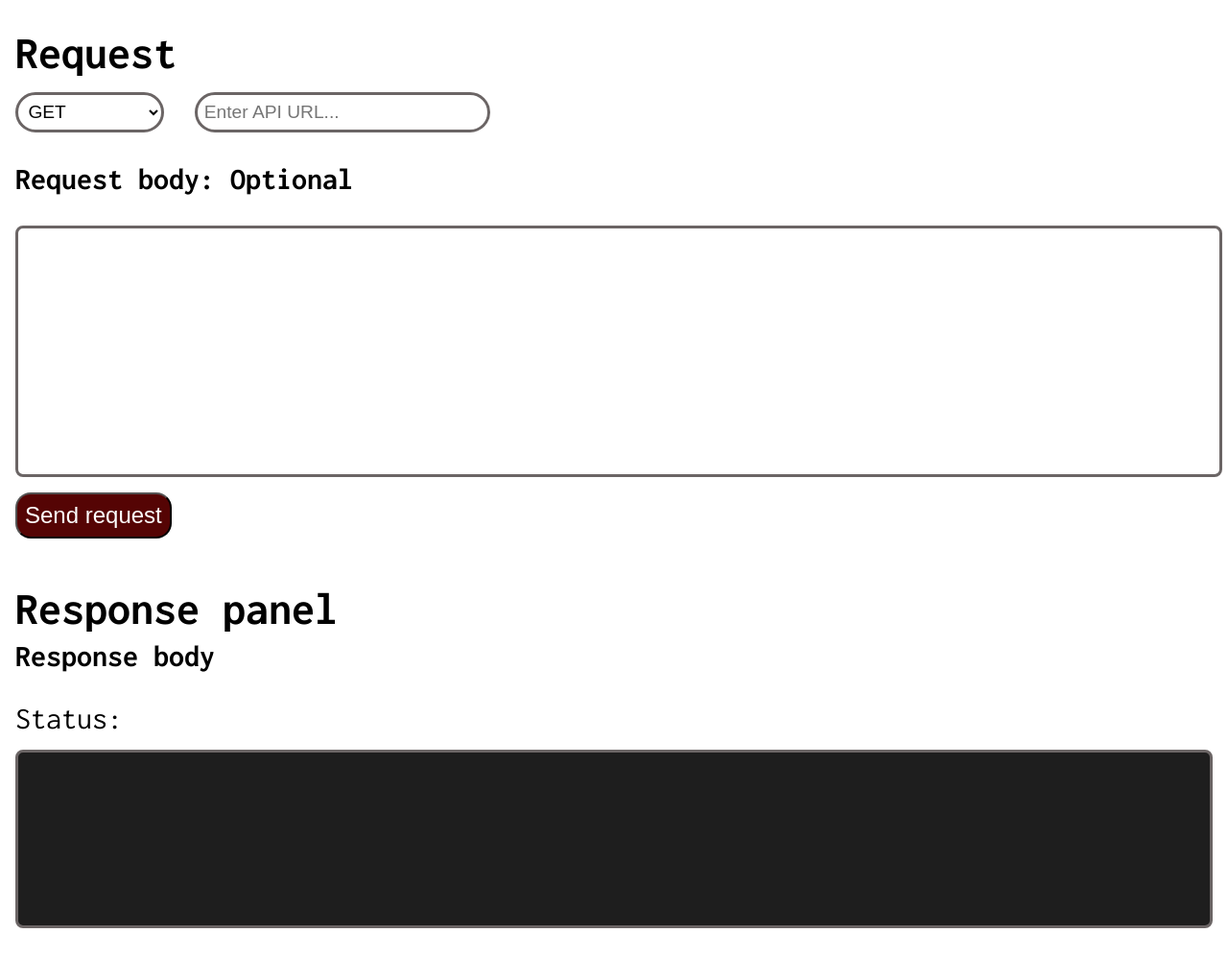
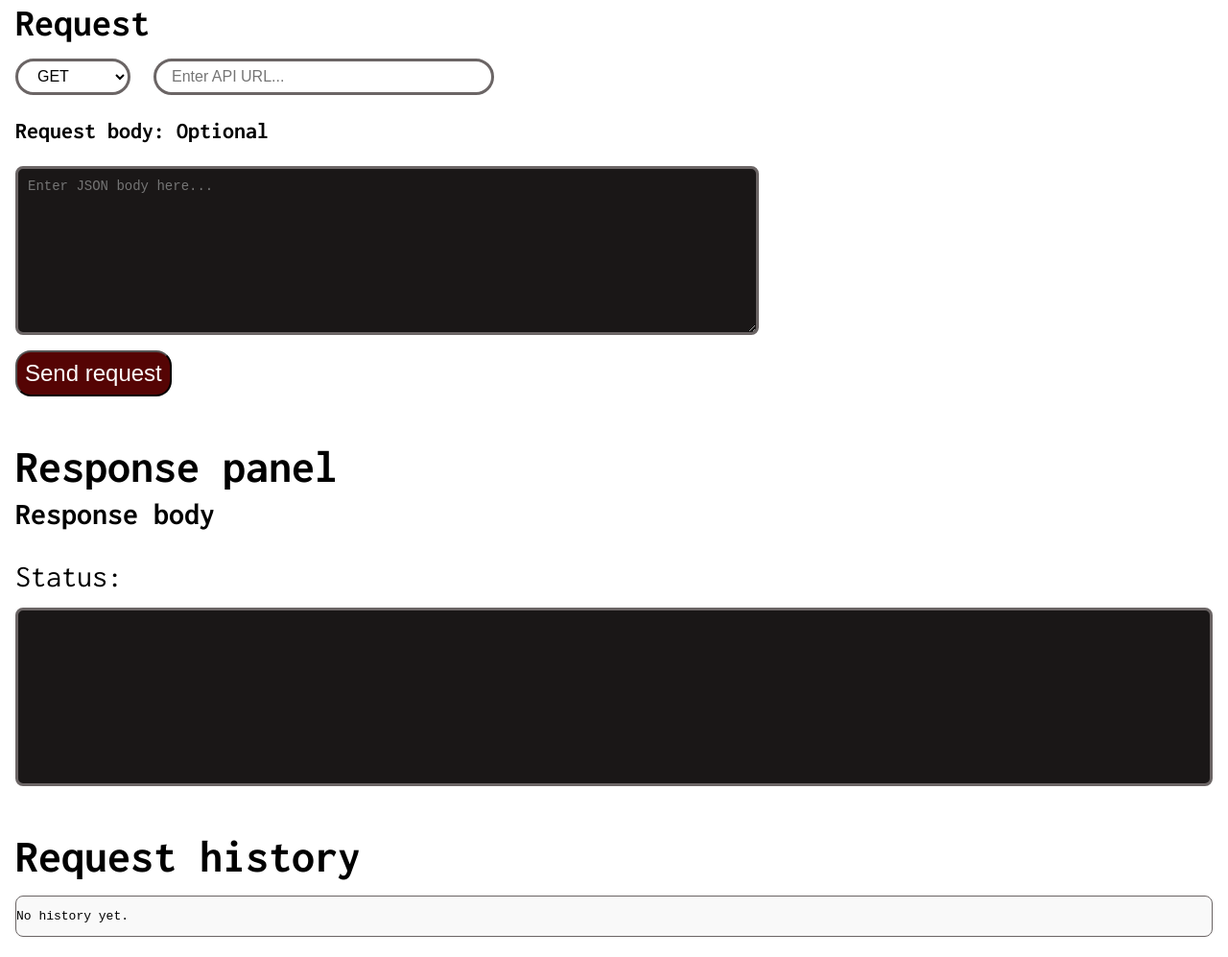
Before and after one commit to KipBellio/UTest-API-Testing-Tool, a plain HTML site: page tool.html in a window 1280 px wide. Shown: the part 275-1272 px from the top of the page at 96% size. Drawn offline with Linux system fonts and the light colour scheme.

Commit message:
Add style to response history

```diff
--- a/css/tool.css
+++ b/css/tool.css
@@ -36,6 +36,7 @@
 #test{
     font-size: 4rem;
     font-weight: bold;
+    margin-bottom: 1rem;
 }
 #span{
     color: rgb(165, 5, 5);
@@ -43,35 +44,79 @@
     font-weight: bold;
 }
 #request{
-    font-size: 3rem;
+    font-size: 2.5rem;
     font-weight: bold;
     margin: 0;
 }
-#input{
+
+#input {
     display: flex;
     flex-wrap: wrap;
-    gap: 2rem;
+    gap: 1.5rem;
+    width: 40%;
+    margin-top: 1rem;
+    margin-bottom: 1rem;
 }
-#method, #url{
-    border: rgb(107, 101, 101) solid ;
+
+/* Shared styles for both */
+#method, #url {
+    border: rgb(107, 101, 101) solid;
     border-radius: 2rem;
-    padding: 0.4rem;
-    margin-top: 1rem;
-    padding-right: 3rem;
+    padding: 0.4rem 1rem; /* Changed: 1rem is better than 3rem so it doesn't break */
     background-color: white;
     color: black;
-    font-size: 1.2rem;
+    font-size: 1rem;
+    box-sizing: border-box; /* IMPORTANT: Keeps padding inside the width */
+}
+
+/* Specific styles */
+#method {
+    width: 120px; /* Fixed width for the dropdown */
+    flex-shrink: 0; /* Prevents the dropdown from squishing */
+}
+
+#url {
+    flex: 1; /* Takes up remaining space */
+    min-width: 200px; /* Drops to a new line if screen gets smaller than this */
 }
 #RB{
-    font-size: 2rem;
+    font-size: 1.5rem;
 }
 #json{
-    padding-bottom: 15rem;
+    border-radius: 0.5rem;
+    background-color: #1a1717;
+    color: #ffffff;
+    font-size: 14px;
     border: rgb(107, 101, 101) solid ;
+    min-height: 150px;
+    white-space: pre-wrap;
+    overflow-x: auto;
+    width: 60%;
+    margin-bottom: 1rem;
+    display: block;            /* Forces it onto its own line */
+    padding: 10px;             /* Keeps text away from the edges */
+    font-family: monospace;    /* Aligns JSON brackets and quotes perfectly */
+    resize: vertical;
+}
+.response-body{
+   background-color: #1a1717;
+    color: #ffffff;
+    padding: 15px;
     border-radius: 0.5rem;
-    margin-bottom: 1rem;
-    width: 100%;
+    font-family: "Inconsolata", monospace;
+    font-size: 14px;
+    overflow-x: auto;
+    white-space: pre-wrap; /* Keeps formatting but wraps long text */
+    min-height: 150px;
+    border: rgb(107, 101, 101) solid ;
 }
+/* Syntax Highlighting Colors */
+.json-key { color: #9cdcfe; }       /* Light Blue */
+.json-string { color: #ce9178; }    /* Orange/Red */
+.json-number { color: #b5cea8; }    /* Light Green */
+.json-boolean { color: #569cd6; }   /* Blue */
+.json-null { color: #569cd6; }      /* Blue */
+
 #sendr{
     background-color: rgb(85, 4, 4);
     padding: 0.5rem;
@@ -93,36 +138,82 @@
     margin-bottom: 1rem;
 }
 
-.response-body {
-    background-color: #1e1e1e;
-    color: #d4d4d4;
-    padding: 15px;
-    border-radius: 0.5rem;
-    font-family: "Inconsolata", monospace;
-    font-size: 14px;
-    overflow-x: auto;
-    white-space: pre-wrap; /* Keeps formatting but wraps long text */
-    min-height: 150px;
-    border: rgb(107, 101, 101) solid ;
-}
-
-/* Syntax Highlighting Colors */
-.json-key { color: #9cdcfe; }       /* Light Blue */
-.json-string { color: #ce9178; }    /* Orange/Red */
-.json-number { color: #b5cea8; }    /* Light Green */
-.json-boolean { color: #569cd6; }   /* Blue */
-.json-null { color: #569cd6; }      /* Blue */
-
 #rhistory{
     font-size: 3rem;
     font-weight: bold;
     margin-bottom: 1rem;
 }
-.response-history{
+/*.response-history{
     padding-bottom: 20rem;
     border: rgb(107, 101, 101) solid ;
     border-radius: 0.5rem;
+}*/
+.response-history {
+    border: 1px solid rgb(107, 101, 101);
+    border-radius: 0.5rem;
+    background-color: #f9f9f9; /* Slight grey background */
+    max-height: 300px;         /* The key: limits height */
+    overflow-y: auto;          /* Adds scrollbar only when needed */
+    padding: 0;                /* Remove padding so items touch the edges */
+    margin-top: 1rem;
+    font-family: "Inconsolata", monospace;
 }
+
+/* Style the scrollbar to look modern (Optional but looks great) */
+.response-history::-webkit-scrollbar {
+    width: 8px;
+}
+.response-history::-webkit-scrollbar-track {
+    background: #f1f1f1;
+    border-radius: 0.5rem;
+}
+.response-history::-webkit-scrollbar-thumb {
+    background: #888;
+    border-radius: 0.5rem;
+}
+.response-history::-webkit-scrollbar-thumb:hover {
+    background: #555;
+}
+
+/* Style the individual history items */
+.response-history div {
+    display: flex;
+    justify-content: space-between;
+    align-items: center;
+    padding: 12px 15px;
+    border-bottom: 1px solid #c79292;
+    transition: background-color 0.2s;
+}
+
+.response-history div:last-child {
+    border-bottom: none;
+}
+
+.response-history div:hover {
+    background-color: #eaeaea;
+}
+
+.reuse-btn, .del-btn {
+    border: none;
+    background: none;
+    cursor: pointer;
+    font-family: monospace;
+    font-size: 0.9rem;
+    padding: 4px 8px;
+    border-radius: 4px;
+    transition: background 0.2s;
+}
+
+.reuse-btn:hover {
+    background-color: #0edb3e;
+    color: #155724;
+}
+
+.del-btn:hover {
+    background-color: #d41122;
+    color: #721c24;
+}
+
 #footer{
     background-color: rgb(85, 4, 4);
     padding-top: 1rem;
--- a/tool.html
+++ b/tool.html
@@ -33,7 +33,7 @@
         </div>
         <h3 id="RB">Request body: Optional</h3>
         <div id="request-container">
-            <input type="text" placeholder="" id="json">
+            <textarea id="json" placeholder="Enter JSON body here..." rows="8"></textarea>
         </div>
         <button id="sendr">Send request</button>
        </form>
```
